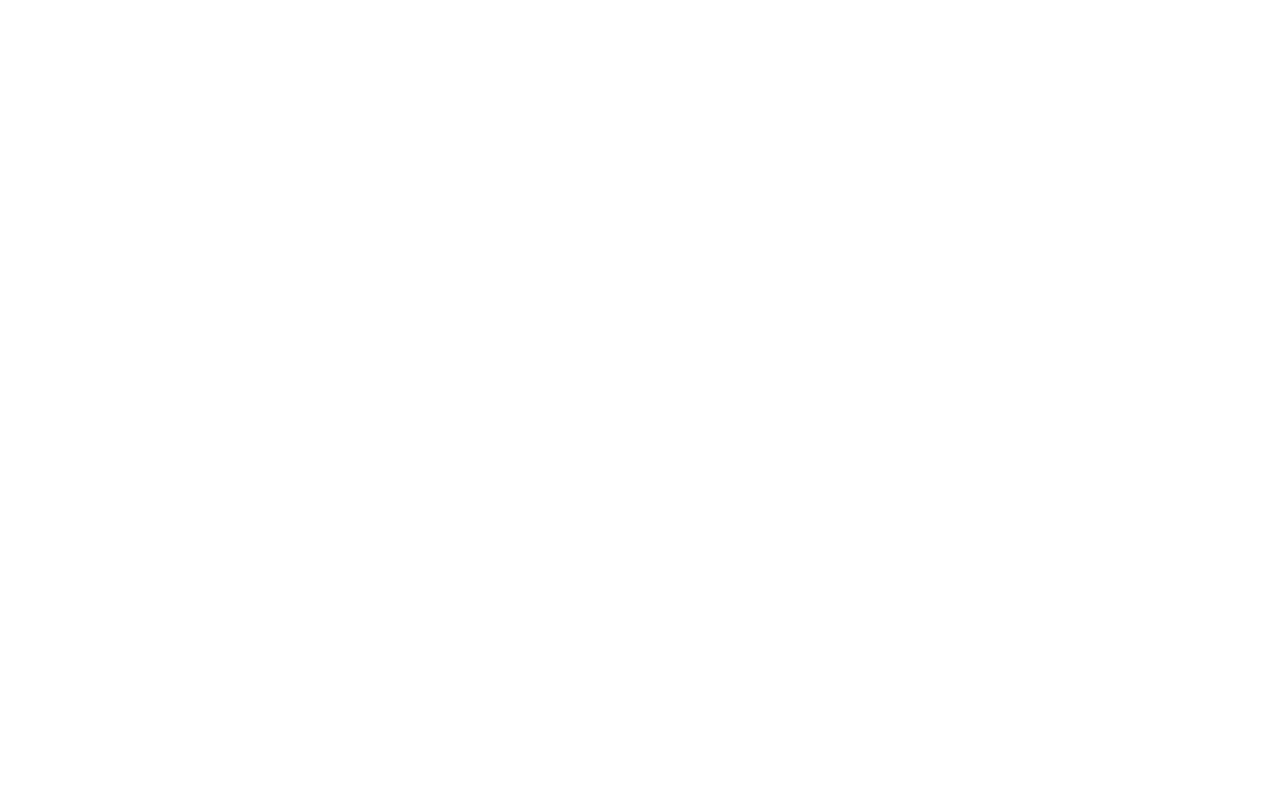
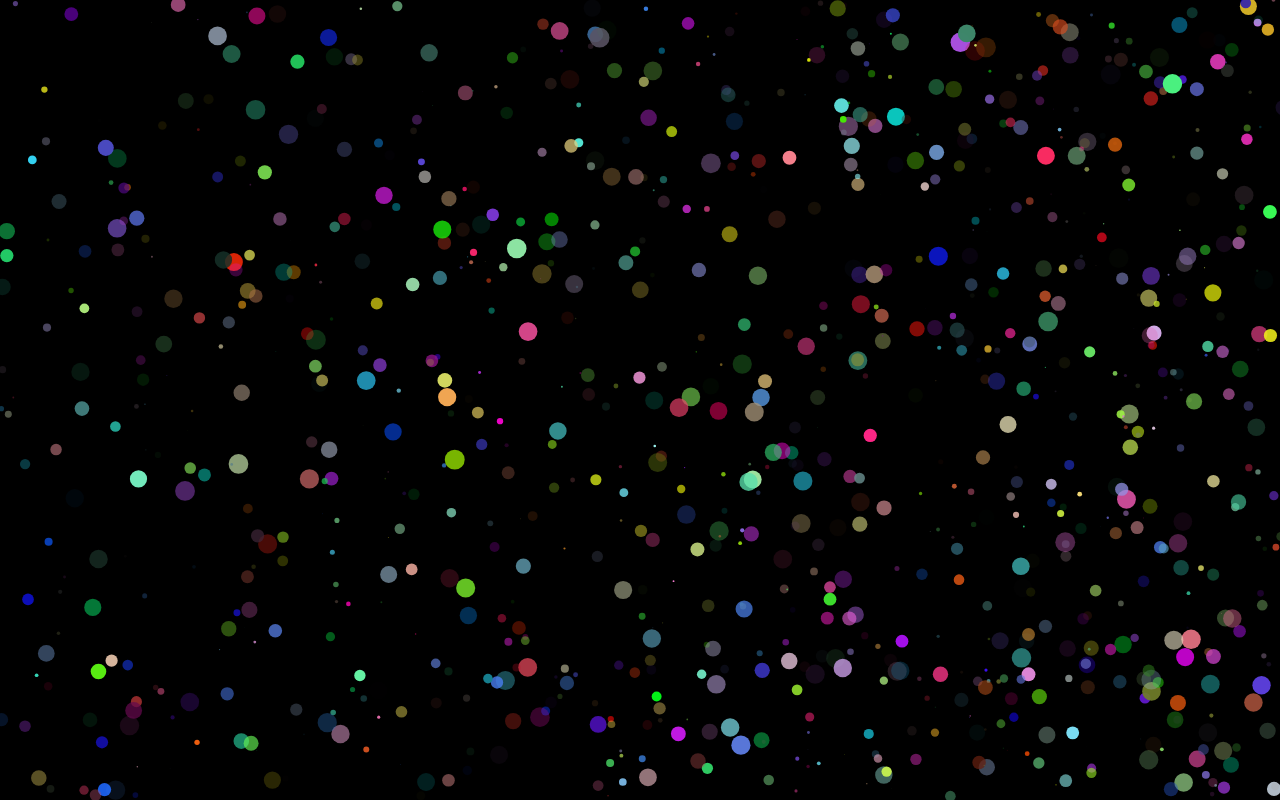
Before and after one commit to troywith77/canvas-demo, a website: page src/particles/index.html in a window 1280 px wide. Drawn offline with Linux system fonts and the light colour scheme.

Commit message:
added particles demo

```diff
--- a/src/particles/index.html
+++ b/src/particles/index.html
@@ -3,12 +3,90 @@
 <head>
 	<meta charset="UTF-8">
 	<title>Particles</title>
+	<style>
+		body {
+			margin: 0;
+			overflow: hidden;
+			position: relative;
+		}
+	</style>
 </head>
 <body>
 	<canvas></canvas>
 
 	<script>
+		const plusRadius = document.querySelector('#plus-radius')
+		const minusRadius = document.querySelector('#minus-radius')
+		const canvas = document.querySelector('canvas')
+		const c = canvas.getContext('2d')
+		const width = canvas.width = window.innerWidth
+		const height = canvas.height = window.innerHeight
+		const random = i => Math.random() * i
 
+		let particles
+
+		class Particle {
+			// 坐标x，坐标y，x轴速度，y轴速度，半径
+			constructor(x, y, vx, vy, r, color) {
+				this.x = x
+				this.y = y
+				this.vx = vx
+				this.vy = vy
+				this.r = r
+				this.color = color
+			}
+
+			draw(c) {
+				c.beginPath()
+				c.arc(this.x, this.y, this.r, 0, Math.PI * 2)
+				//	圆球
+				c.fillStyle = this.color
+				c.fill()
+				//	泡泡
+				// c.strokeStyle = this.color
+				// c.stroke()
+				c.closePath()
+			}
+
+			update(c) {
+				this.x += this.vx
+				this.y += this.vy
+				if (this.x > width || this.x < 0) {
+					this.vx *= -1
+				}
+				if (this.y > height || this.y < 0) {
+					this.vy *= -1
+				}
+				this.draw(c)
+			}
+		}
+
+		particles = createParticles()
+
+		function createParticles() {
+			return new Array(1000).fill().map(() => {
+				const r = random(10)
+				const x = random(width - r * 2) + r
+				const y = random(height - r * 2) + r
+				const vx = random(6)
+				const vy = random(6)
+				const color = `rgba(${new Array(3).fill().map(i => Math.ceil(random(255))).join(',')}, ${random(1)})`
+				return new Particle(x, y, vx, vy, r, color)
+			})
+		}
+
+		function animate() {
+			c.fillStyle = '#000'
+			c.fillRect(0, 0, width, height)
+
+			particles.forEach((particle) => {
+				particle.update(c)
+			})
+
+			window.requestAnimationFrame(animate)
+		}
+
+		animate()
 	</script>
 </body>
 </html>
```
